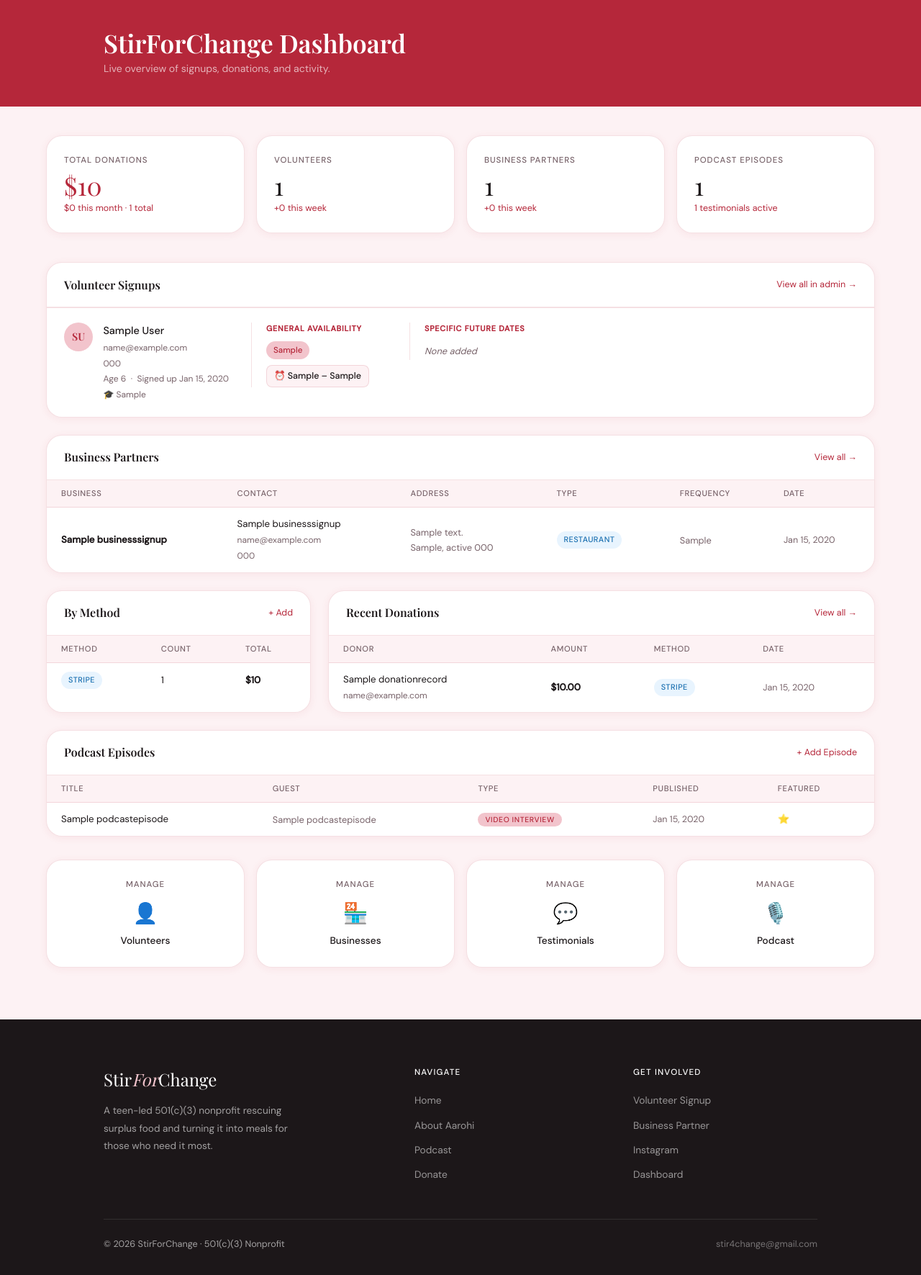
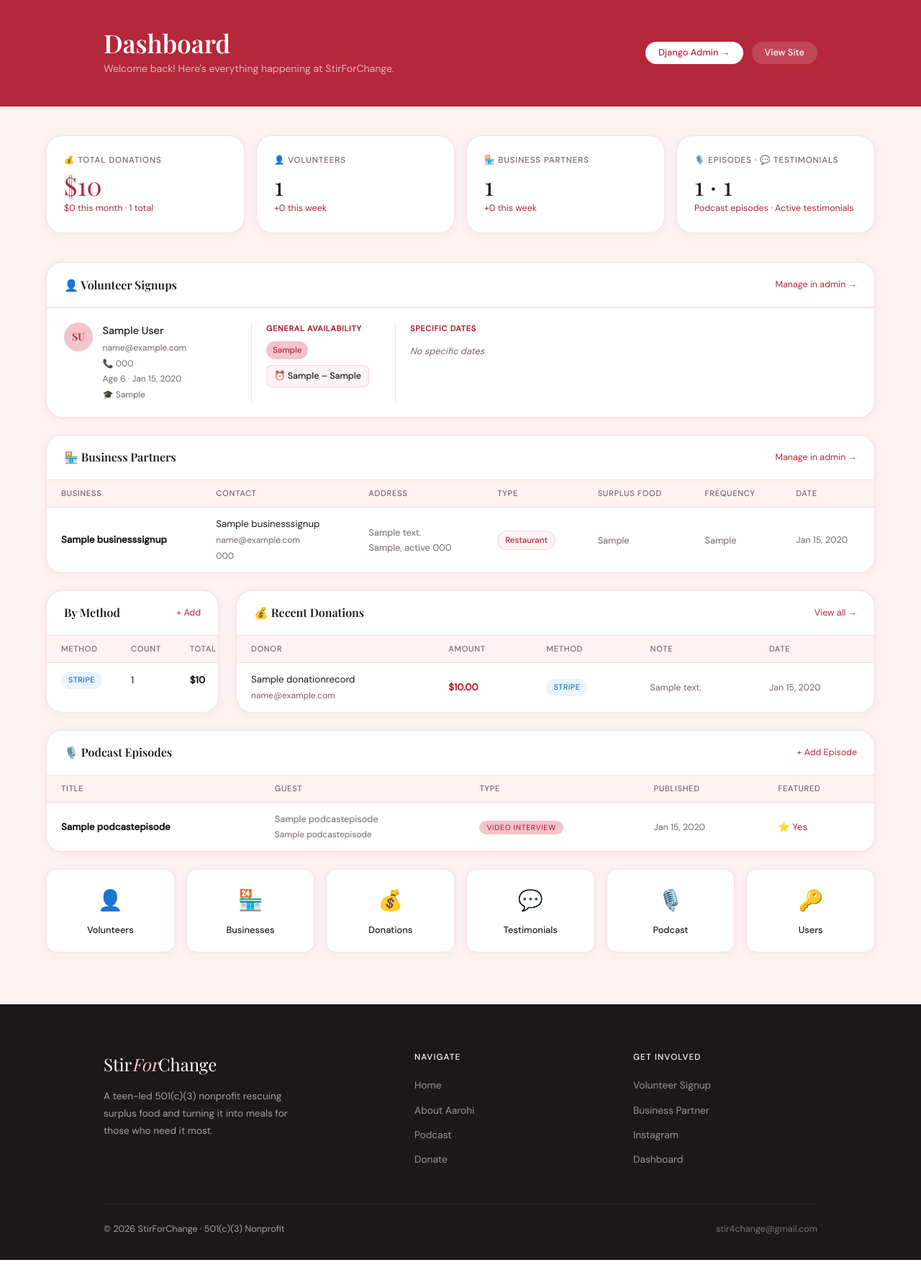
Before and after one commit to stirforchange/stirforchange, a Django app: page /dashboard/ in a window 1280 px wide. Shown: the part 72-1843 px from the top of the page at 72% size. After the commit the page ends 1822 px from the top, so only its background shows below. Run offline with Django 5.2, Linux system fonts and the light colour scheme; a user stored in the database is signed in; tables that the repository leaves empty hold one stand-in row (values such as "Sample post"); some web fonts are replaced.

Commit message:
fix volunteer 500 error, fix admin static, rebuild dashboard

```diff
--- a/templates/core/dashboard.html
+++ b/templates/core/dashboard.html
@@ -1,13 +1,21 @@
 {% extends 'base.html' %}
-{% block title %}Admin Dashboard{% endblock %}
+{% block title %}Dashboard{% endblock %}
 
 {% block content %}
 <div class="dashboard">
 
   <div class="dash-header">
     <div class="container">
-      <h1>StirForChange Dashboard</h1>
-      <p>Live overview of signups, donations, and activity.</p>
+      <div style="display:flex;align-items:center;justify-content:space-between;flex-wrap:wrap;gap:1rem;">
+        <div>
+          <h1>Dashboard</h1>
+          <p>Welcome back! Here's everything happening at StirForChange.</p>
+        </div>
+        <div style="display:flex;gap:.75rem;flex-wrap:wrap;">
+          <a href="/admin/" class="btn btn-white" style="font-size:.8rem;padding:9px 18px;">Django Admin →</a>
+          <a href="/" class="btn" style="background:rgba(255,255,255,.15);color:#fff;font-size:.8rem;padding:9px 18px;">View Site</a>
+        </div>
+      </div>
     </div>
   </div>
 
@@ -16,75 +24,71 @@
     <!-- ── STAT CARDS ── -->
     <div class="dash-stats">
       <div class="dash-stat accent">
-        <div class="ds-label">Total Donations</div>
+        <div class="ds-label">💰 Total Donations</div>
         <div class="ds-num">${{ total_donations|floatformat:0 }}</div>
         <div class="ds-sub">${{ month_donations|floatformat:0 }} this month · {{ donation_count }} total</div>
       </div>
       <div class="dash-stat">
-        <div class="ds-label">Volunteers</div>
+        <div class="ds-label">👤 Volunteers</div>
         <div class="ds-num">{{ total_volunteers }}</div>
         <div class="ds-sub">+{{ new_volunteers }} this week</div>
       </div>
       <div class="dash-stat">
-        <div class="ds-label">Business Partners</div>
+        <div class="ds-label">🏪 Business Partners</div>
         <div class="ds-num">{{ total_businesses }}</div>
         <div class="ds-sub">+{{ new_businesses }} this week</div>
       </div>
       <div class="dash-stat">
-        <div class="ds-label">Podcast Episodes</div>
-        <div class="ds-num">{{ total_episodes }}</div>
-        <div class="ds-sub">{{ testimonial_count }} testimonials active</div>
+        <div class="ds-label">🎙️ Episodes · 💬 Testimonials</div>
+        <div class="ds-num">{{ total_episodes }} · {{ testimonial_count }}</div>
+        <div class="ds-sub">Podcast episodes · Active testimonials</div>
       </div>
     </div>
 
-    <!-- ── VOLUNTEERS (detailed) ── -->
+    <!-- ── VOLUNTEERS ── -->
     <div class="dash-card" style="margin-bottom:1.5rem;">
       <div class="dash-card-head">
-        <h3>Volunteer Signups</h3>
-        <a href="/admin/core/volunteersignup/">View all in admin →</a>
+        <h3>👤 Volunteer Signups</h3>
+        <a href="/admin/core/volunteersignup/">Manage in admin →</a>
       </div>
       {% if volunteers_with_futures %}
-        <div style="overflow-x:auto;">
         {% for item in volunteers_with_futures %}
         {% with v=item.vol futures=item.futures %}
-          <div class="vol-detail-row">
-            <!-- Left: personal info -->
-            <div class="vol-personal">
+        <div class="vol-row">
+          <div class="vol-left">
             <div class="vol-avatar">{{ v.first_name|first }}{{ v.last_name|first }}</div>
-              <div>
+            <div class="vol-info">
               <div class="vol-name">{{ v.first_name }} {{ v.last_name }}</div>
-                <div class="vol-meta">{{ v.email }}</div>
-                {% if v.phone %}<div class="vol-meta">{{ v.phone }}</div>{% endif %}
-                <div class="vol-meta">Age {{ v.age }} &nbsp;·&nbsp; Signed up {{ v.created_at|date:"M j, Y" }}</div>
-                {% if v.school %}<div class="vol-meta">🎓 {{ v.school }}</div>{% endif %}
+              <div class="vol-detail">{{ v.email }}</div>
+              {% if v.phone %}<div class="vol-detail">📞 {{ v.phone }}</div>{% endif %}
+              <div class="vol-detail">Age {{ v.age }} · {{ v.created_at|date:"M j, Y" }}</div>
+              {% if v.school %}<div class="vol-detail">🎓 {{ v.school }}</div>{% endif %}
             </div>
           </div>
 
-            <!-- Middle: general availability -->
-            <div class="vol-avail">
-              <div class="vol-avail-label">General Availability</div>
+          <div class="vol-mid">
+            <div class="vol-section-label">General Availability</div>
             {% if v.avail_days %}
-                <div class="vol-days-wrap">
+              <div class="vol-days">
                 {% for day in v.avail_days.split %}
-                    {% with day_clean=day|cut:"," %}
-                    <span class="vol-day-pill">{{ day_clean|capfirst }}</span>
-                    {% endwith %}
+                <span class="vol-day-pill">{{ day|cut:","|capfirst }}</span>
                 {% endfor %}
               </div>
             {% else %}
               <span class="vol-na">Not specified</span>
             {% endif %}
             {% if v.avail_start and v.avail_end %}
-                <div class="vol-time-badge">⏰ {{ v.avail_start }} – {{ v.avail_end }}</div>
+              <div class="vol-time-pill">⏰ {{ v.avail_start }} – {{ v.avail_end }}</div>
+            {% elif v.avail_start %}
+              <div class="vol-time-pill">⏰ From {{ v.avail_start }}</div>
             {% endif %}
           </div>
 
-            <!-- Right: future specific dates -->
-            <div class="vol-futures">
-              <div class="vol-avail-label">Specific Future Dates</div>
+          <div class="vol-right">
+            <div class="vol-section-label">Specific Dates</div>
             {% if futures %}
               {% for f in futures %}
-                <div class="vol-future-entry">
+              <div class="vol-future-item">
                 <span class="vol-future-date">📅 {{ f.date }}</span>
                 {% if f.start and f.end %}
                   <span class="vol-future-time">{{ f.start }} – {{ f.end }}</span>
@@ -94,13 +98,12 @@
               </div>
               {% endfor %}
             {% else %}
-                <span class="vol-na">None added</span>
+              <span class="vol-na">No specific dates</span>
             {% endif %}
           </div>
         </div>
         {% endwith %}
         {% endfor %}
-        </div>
       {% else %}
         <div class="dash-empty">No volunteer signups yet.</div>
       {% endif %}
@@ -109,10 +112,11 @@
     <!-- ── BUSINESS PARTNERS ── -->
     <div class="dash-card" style="margin-bottom:1.5rem;">
       <div class="dash-card-head">
-        <h3>Business Partners</h3>
-        <a href="/admin/core/businesssignup/">View all →</a>
+        <h3>🏪 Business Partners</h3>
+        <a href="/admin/core/businesssignup/">Manage in admin →</a>
       </div>
       {% if recent_businesses %}
+        <div style="overflow-x:auto;">
           <table class="dash-table">
             <thead>
               <tr>
@@ -120,6 +124,7 @@
                 <th>Contact</th>
                 <th>Address</th>
                 <th>Type</th>
+                <th>Surplus Food</th>
                 <th>Frequency</th>
                 <th>Date</th>
               </tr>
@@ -128,22 +133,32 @@
               {% for b in recent_businesses %}
               <tr>
                 <td><strong>{{ b.business_name }}</strong></td>
-              <td>{{ b.contact_name }}<br><span style="font-size:.75rem;color:var(--muted);">{{ b.email }}</span><br><span style="font-size:.75rem;color:var(--muted);">{{ b.phone }}</span></td>
-              <td style="font-size:.8rem;color:var(--muted);">{{ b.street_address }}<br>{{ b.city }}, {{ b.state }} {{ b.zip_code }}</td>
-              <td><span class="method-badge stripe">{{ b.get_business_type_display }}</span></td>
+                <td>
+                  {{ b.contact_name }}<br>
+                  <span style="font-size:.75rem;color:var(--muted);">{{ b.email }}</span><br>
+                  <span style="font-size:.75rem;color:var(--muted);">{{ b.phone }}</span>
+                </td>
+                <td style="font-size:.8rem;color:var(--muted);">
+                  {{ b.street_address }}<br>{{ b.city }}, {{ b.state }} {{ b.zip_code }}
+                </td>
+                <td>
+                  <span class="dash-badge">{{ b.get_business_type_display }}</span>
+                </td>
+                <td style="font-size:.8rem;color:var(--muted);">{{ b.food_types|default:"—"|truncatewords:6 }}</td>
                 <td style="font-size:.8rem;color:var(--muted);">{{ b.frequency|default:"—" }}</td>
                 <td style="font-size:.78rem;color:var(--muted);">{{ b.created_at|date:"M j, Y" }}</td>
               </tr>
               {% endfor %}
             </tbody>
           </table>
+        </div>
       {% else %}
         <div class="dash-empty">No business signups yet.</div>
       {% endif %}
     </div>
 
     <!-- ── DONATIONS ── -->
-    <div class="dash-grid-3" style="margin-bottom:1.5rem;">
+    <div style="display:grid;grid-template-columns:240px 1fr;gap:1.5rem;margin-bottom:1.5rem;">
       <div class="dash-card">
         <div class="dash-card-head"><h3>By Method</h3><a href="/admin/core/donationrecord/add/">+ Add</a></div>
         {% if by_method %}
@@ -160,20 +175,25 @@
             </tbody>
           </table>
         {% else %}
-          <div class="dash-empty">No donations yet. <a href="/admin/core/donationrecord/add/" style="color:var(--red);">Log one →</a></div>
+          <div class="dash-empty">No donations yet.<br><a href="/admin/core/donationrecord/add/" style="color:var(--red);">Log one →</a></div>
         {% endif %}
       </div>
-      <div class="dash-card" style="grid-column:span 2;">
-        <div class="dash-card-head"><h3>Recent Donations</h3><a href="/admin/core/donationrecord/">View all →</a></div>
+
+      <div class="dash-card">
+        <div class="dash-card-head"><h3>💰 Recent Donations</h3><a href="/admin/core/donationrecord/">View all →</a></div>
         {% if recent_donations %}
           <table class="dash-table">
-            <thead><tr><th>Donor</th><th>Amount</th><th>Method</th><th>Date</th></tr></thead>
+            <thead><tr><th>Donor</th><th>Amount</th><th>Method</th><th>Note</th><th>Date</th></tr></thead>
             <tbody>
               {% for d in recent_donations %}
               <tr>
-                <td>{{ d.donor_name|default:"Anonymous" }}<br><span style="font-size:.75rem;color:var(--muted);">{{ d.donor_email }}</span></td>
-                <td><strong>${{ d.amount }}</strong></td>
+                <td>
+                  {{ d.donor_name|default:"Anonymous" }}<br>
+                  <span style="font-size:.75rem;color:var(--muted);">{{ d.donor_email }}</span>
+                </td>
+                <td><strong style="color:var(--red);">${{ d.amount }}</strong></td>
                 <td><span class="method-badge {{ d.method }}">{{ d.method|capfirst }}</span></td>
+                <td style="font-size:.78rem;color:var(--muted);">{{ d.note|default:"—"|truncatewords:5 }}</td>
                 <td style="font-size:.78rem;color:var(--muted);">{{ d.created_at|date:"M j, Y" }}</td>
               </tr>
               {% endfor %}
@@ -186,19 +206,19 @@
     </div>
 
     <!-- ── PODCAST ── -->
-    <div class="dash-card" style="margin-bottom:2rem;">
-      <div class="dash-card-head"><h3>Podcast Episodes</h3><a href="/admin/core/podcastepisode/add/">+ Add Episode</a></div>
+    <div class="dash-card" style="margin-bottom:1.5rem;">
+      <div class="dash-card-head"><h3>🎙️ Podcast Episodes</h3><a href="/admin/core/podcastepisode/add/">+ Add Episode</a></div>
       {% if recent_episodes %}
         <table class="dash-table">
           <thead><tr><th>Title</th><th>Guest</th><th>Type</th><th>Published</th><th>Featured</th></tr></thead>
           <tbody>
             {% for ep in recent_episodes %}
             <tr>
-              <td>{{ ep.title }}</td>
-              <td style="color:var(--muted);font-size:.8rem;">{{ ep.guest_name }}</td>
+              <td><strong>{{ ep.title }}</strong></td>
+              <td style="color:var(--muted);font-size:.8rem;">{{ ep.guest_name }}{% if ep.guest_title %}<br><span style="font-size:.75rem;">{{ ep.guest_title }}</span>{% endif %}</td>
               <td><span class="ep-type-badge {{ ep.episode_type }}">{{ ep.get_episode_type_display }}</span></td>
               <td style="color:var(--muted);font-size:.78rem;">{{ ep.published_date|date:"M j, Y" }}</td>
-              <td>{% if ep.is_featured %}⭐{% else %}—{% endif %}</td>
+              <td>{% if ep.is_featured %}<span style="color:var(--red);">⭐ Yes</span>{% else %}<span style="color:var(--muted);">—</span>{% endif %}</td>
             </tr>
             {% endfor %}
           </tbody>
@@ -209,73 +229,72 @@
     </div>
 
     <!-- ── QUICK LINKS ── -->
-    <div style="display:grid;grid-template-columns:repeat(4,1fr);gap:1rem;margin-bottom:2rem;">
-      <a href="/admin/core/volunteersignup/"   class="dash-stat" style="text-decoration:none;text-align:center;cursor:pointer;"><div class="ds-label">Manage</div><div style="font-size:1.75rem;">👤</div><div style="font-size:.85rem;font-weight:500;margin-top:.25rem;color:var(--charcoal);">Volunteers</div></a>
-      <a href="/admin/core/businesssignup/"    class="dash-stat" style="text-decoration:none;text-align:center;cursor:pointer;"><div class="ds-label">Manage</div><div style="font-size:1.75rem;">🏪</div><div style="font-size:.85rem;font-weight:500;margin-top:.25rem;color:var(--charcoal);">Businesses</div></a>
-      <a href="/admin/core/testimonial/"       class="dash-stat" style="text-decoration:none;text-align:center;cursor:pointer;"><div class="ds-label">Manage</div><div style="font-size:1.75rem;">💬</div><div style="font-size:.85rem;font-weight:500;margin-top:.25rem;color:var(--charcoal);">Testimonials</div></a>
-      <a href="/admin/core/podcastepisode/"    class="dash-stat" style="text-decoration:none;text-align:center;cursor:pointer;"><div class="ds-label">Manage</div><div style="font-size:1.75rem;">🎙️</div><div style="font-size:.85rem;font-weight:500;margin-top:.25rem;color:var(--charcoal);">Podcast</div></a>
+    <div class="dash-quick-links">
+      <a href="/admin/core/volunteersignup/"  class="dash-quick"><div class="dq-icon">👤</div><div class="dq-label">Volunteers</div></a>
+      <a href="/admin/core/businesssignup/"   class="dash-quick"><div class="dq-icon">🏪</div><div class="dq-label">Businesses</div></a>
+      <a href="/admin/core/donationrecord/"   class="dash-quick"><div class="dq-icon">💰</div><div class="dq-label">Donations</div></a>
+      <a href="/admin/core/testimonial/"      class="dash-quick"><div class="dq-icon">💬</div><div class="dq-label">Testimonials</div></a>
+      <a href="/admin/core/podcastepisode/"   class="dash-quick"><div class="dq-icon">🎙️</div><div class="dq-label">Podcast</div></a>
+      <a href="/admin/auth/user/"             class="dash-quick"><div class="dq-icon">🔑</div><div class="dq-label">Users</div></a>
     </div>
 
   </div>
 </div>
 
 <style>
-/* ── Volunteer detail rows ─────────────── */
-.vol-detail-row {
+/* ── Volunteer rows ─────────────────────────── */
+.vol-row {
   display: grid;
-  grid-template-columns: 260px 220px 1fr;
+  grid-template-columns: 260px 200px 1fr;
   gap: 0;
-  border-top: 1.5px solid var(--border);
+  border-top: 1px solid var(--border);
   padding: 1.25rem 1.5rem;
-  align-items: start;
   transition: background .15s;
 }
-.vol-detail-row:hover { background: var(--pink-bg); }
-.vol-personal { display: flex; gap: .9rem; align-items: flex-start; }
+.vol-row:hover { background: var(--pink-bg); }
+.vol-left  { display:flex; gap:.85rem; align-items:flex-start; }
+.vol-mid   { padding: 0 1.25rem; border-left: 1px solid var(--border); }
+.vol-right { padding: 0 0 0 1.25rem; border-left: 1px solid var(--border); }
 .vol-avatar {
-  width: 40px; height: 40px; border-radius: 50%;
-  background: var(--pink); color: var(--red);
-  display: flex; align-items: center; justify-content: center;
-  font-family: var(--ff-d); font-size: .9rem; font-weight: 600;
-  flex-shrink: 0;
+  width:40px;height:40px;border-radius:50%;
+  background:var(--pink);color:var(--red);
+  display:flex;align-items:center;justify-content:center;
+  font-family:var(--ff-d);font-size:.9rem;font-weight:600;flex-shrink:0;
 }
-.vol-name { font-size: .9rem; font-weight: 500; color: var(--charcoal); margin-bottom: 2px; }
-.vol-meta { font-size: .75rem; color: var(--muted); margin-top: 2px; }
-.vol-avail { padding: 0 1.25rem; border-left: 1.5px solid var(--border); }
-.vol-futures { padding: 0 0 0 1.25rem; border-left: 1.5px solid var(--border); }
-.vol-avail-label {
-  font-size: .68rem; font-weight: 600; text-transform: uppercase;
-  letter-spacing: .07em; color: var(--red); margin-bottom: .5rem;
+.vol-name   { font-size:.9rem;font-weight:500;color:var(--charcoal);margin-bottom:2px; }
+.vol-detail { font-size:.75rem;color:var(--muted);margin-top:2px; }
+.vol-section-label { font-size:.68rem;font-weight:600;text-transform:uppercase;letter-spacing:.07em;color:var(--red);margin-bottom:.5rem; }
+.vol-days   { display:flex;flex-wrap:wrap;gap:.3rem;margin-bottom:.5rem; }
+.vol-day-pill { background:var(--pink);color:var(--red);border-radius:40px;padding:3px 9px;font-size:.72rem;font-weight:500; }
+.vol-time-pill { display:inline-block;background:var(--pink-bg);border:1px solid var(--border);border-radius:var(--r1);padding:4px 10px;font-size:.78rem;color:var(--charcoal);font-weight:500; }
+.vol-future-item { display:flex;gap:.5rem;align-items:center;margin-bottom:.35rem;flex-wrap:wrap; }
+.vol-future-date { font-size:.8rem;font-weight:500;color:var(--charcoal); }
+.vol-future-time { font-size:.75rem;color:var(--muted);background:var(--pink-bg);border-radius:40px;padding:2px 8px;border:1px solid var(--border); }
+.vol-na { font-size:.8rem;color:var(--muted);font-style:italic; }
+.vol-info { flex:1; }
+
+/* ── Badges ─────────────────────────────────── */
+.dash-badge { display:inline-block;background:var(--pink-bg);color:var(--red);border-radius:40px;padding:3px 10px;font-size:.72rem;font-weight:500;border:1px solid var(--border); }
+
+/* ── Quick links ────────────────────────────── */
+.dash-quick-links { display:grid;grid-template-columns:repeat(6,1fr);gap:1rem;margin-bottom:2rem; }
+.dash-quick {
+  background:var(--white);border:1.5px solid var(--border);border-radius:var(--r2);
+  padding:1.25rem .75rem;text-align:center;text-decoration:none;
+  transition:all .2s;box-shadow:var(--s1);
 }
-.vol-days-wrap { display: flex; flex-wrap: wrap; gap: .3rem; margin-bottom: .5rem; }
-.vol-day-pill {
-  background: var(--pink); color: var(--red);
-  border-radius: 40px; padding: 3px 10px;
-  font-size: .72rem; font-weight: 500;
+.dash-quick:hover { border-color:var(--red);transform:translateY(-2px);box-shadow:var(--s2); }
+.dq-icon  { font-size:1.75rem;margin-bottom:.4rem; }
+.dq-label { font-size:.8rem;font-weight:500;color:var(--charcoal); }
+
+@media(max-width:960px){
+  .vol-row { grid-template-columns:1fr; gap:.75rem; }
+  .vol-mid,.vol-right { padding:.75rem 0 0;border-left:none;border-top:1px solid var(--border); }
+  .dash-quick-links { grid-template-columns:repeat(3,1fr); }
 }
-.vol-time-badge {
-  display: inline-block;
-  background: var(--pink-bg); border: 1px solid var(--border);
-  border-radius: var(--r1); padding: 4px 10px;
-  font-size: .78rem; color: var(--charcoal); font-weight: 500;
-}
-.vol-future-entry {
-  display: flex; gap: .5rem; align-items: center;
-  margin-bottom: .4rem; flex-wrap: wrap;
-}
-.vol-future-date {
-  font-size: .8rem; font-weight: 500; color: var(--charcoal);
-}
-.vol-future-time {
-  font-size: .78rem; color: var(--muted);
-  background: var(--pink-bg); border-radius: 40px;
-  padding: 2px 8px; border: 1px solid var(--border);
-}
-.vol-na { font-size: .8rem; color: var(--muted); font-style: italic; }
-
-@media(max-width:900px){
-  .vol-detail-row { grid-template-columns: 1fr; gap: 1rem; }
-  .vol-avail, .vol-futures { padding: .75rem 0 0; border-left: none; border-top: 1px solid var(--border); }
+@media(max-width:600px){
+  .dash-quick-links { grid-template-columns:repeat(2,1fr); }
 }
 </style>
+
 {% endblock %}
```
Also changed, not shown: core/emails.py (+78 -63 lines), stirforchange/settings.py (+17 -19 lines). Lines whose indentation alone changed are shown as unchanged.
